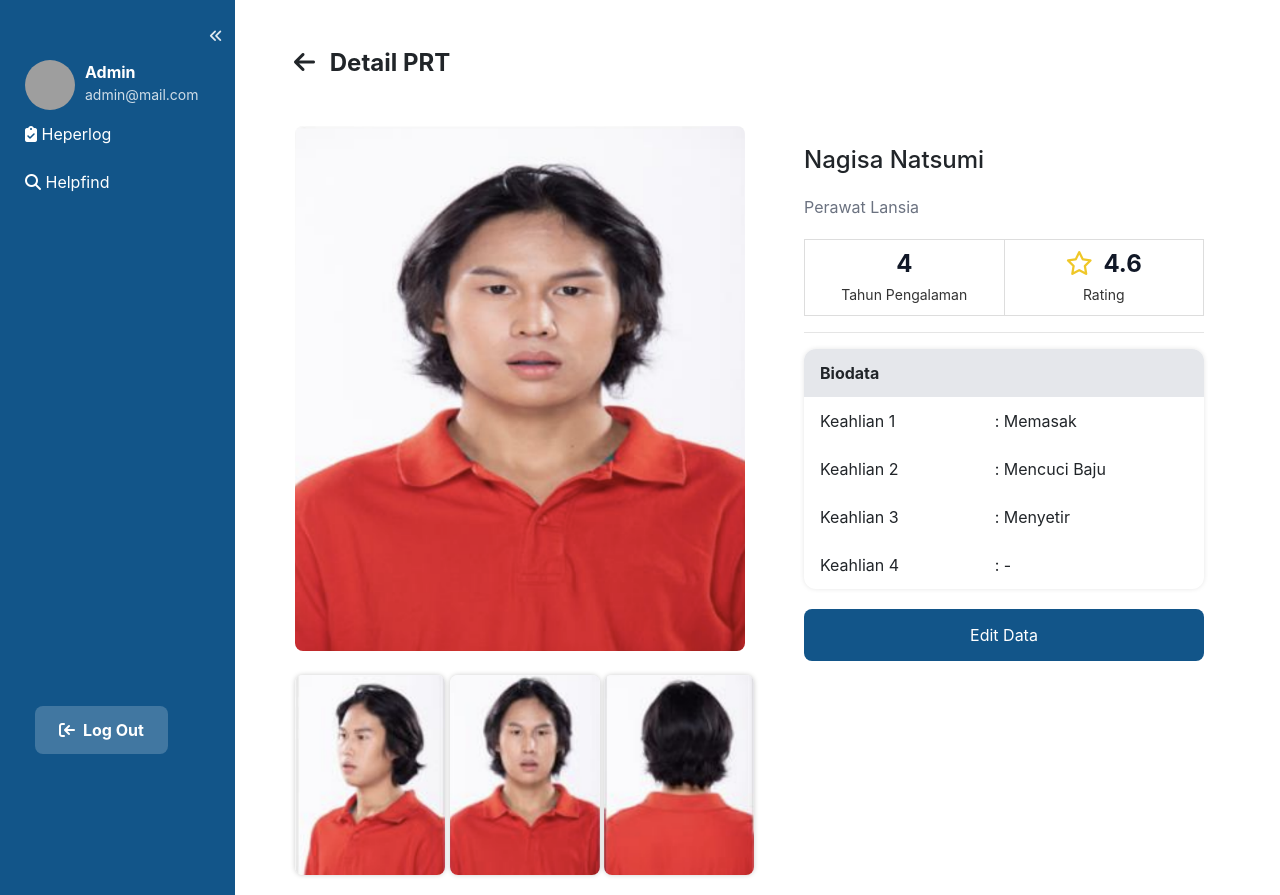
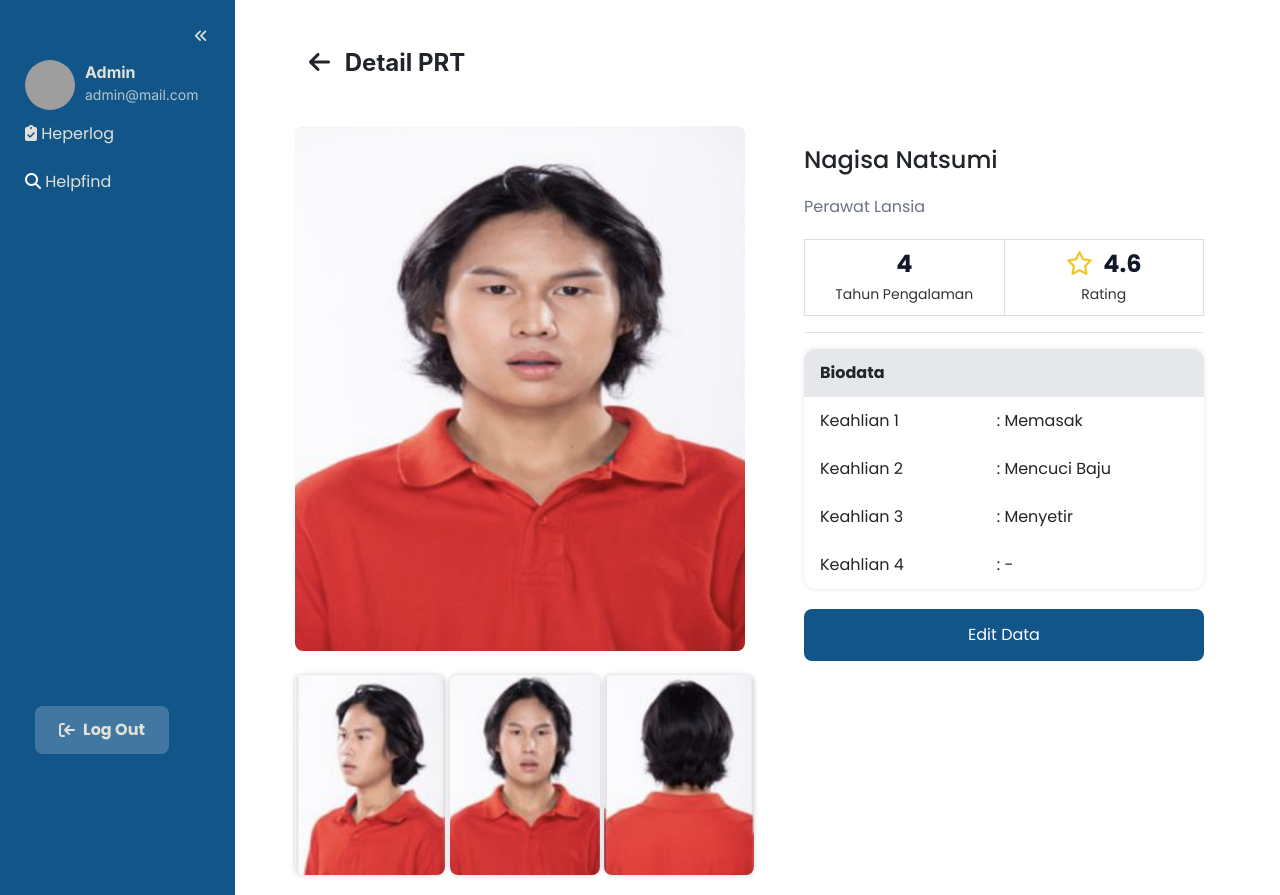
Before and after one commit to manzil26/FED5026231037, a plain HTML site: page pertemuan4.html in a window 1280 px wide. Drawn offline with nearby package versions, Linux system fonts and the light colour scheme; grey boxes are pictures that could not be loaded.

Commit message:
PR Pertemuan 4 (3)

```diff
--- a/pertemuan4.css
+++ b/pertemuan4.css
@@ -6,7 +6,7 @@
   background: #125589;
   color: white;
   width: 250px; /* Lebar saat terbuka */
-  transition: width 0.3s ease; /* Efek transisi */
+  transition: width 0.1s ; /* Efek transisi */
 
 }
 
@@ -26,6 +26,7 @@ border-left: 0;
 border-right: 0;
 border: none;
 white-space: nowrap;
+font-family: 'Poppins', sans-serif;
 }
 
 #sidebar .list-group-item:hover {
@@ -59,7 +60,7 @@ border-radius: 8px;
 .detail-prt {
   margin-bottom: 20px; /* Jarak dari atas */
   margin-top: 20px;
-  margin-left: 30px;
+  margin-left: 45px;
 }
 
 /*Isi sidebar */
@@ -71,6 +72,7 @@ border-radius: 8px;
   margin-top: 20px;
   margin-left: 20px;
 }
+
 
 .admin-info {
   display: flex;
@@ -89,22 +91,18 @@ border-radius: 8px;
 }
 
 
-
-
-/* Tombol -Tombol */
-.row wrapper {
-position: absolute;
-background-color: #125589;
-color: #125589;
+#toggleBtn[aria-expanded="true"] .icon-open {
+  display: inline;
 }
-
-
-#toggleBtn[aria-expanded="false"] {
-  /* disembunyikan saat sidebar ditutup */
-  margin-top: 25px;
-  margin-left: 10px;
-   color: white;
-   background-color: #125589;
+#toggleBtn[aria-expanded="true"] .icon-closed {
+  display: none;
+}
+#toggleBtn[aria-expanded="false"] .icon-open {
+  display: none;
+}
+#toggleBtn[aria-expanded="false"] .icon-closed {
+  display: inline;
+  color: #111827;
 }
 
 #toggleBtn{
--- a/pertemuan4.html
+++ b/pertemuan4.html
@@ -13,50 +13,74 @@
 
         <link rel="stylesheet" href="pertemuan4.css">
 
+        <link rel="preconnect" href="https://fonts.googleapis.com">
+        <link rel="preconnect" href="https://fonts.gstatic.com" crossorigin>
+        <link
+            href="https://fonts.googleapis.com/css2?family=Inter:ital,opsz,wght@0,14..32,100..900;1,14..32,100..900&family=Montserrat:ital,wght@0,100..900;1,100..900&family=Poppins:ital,wght@0,100;0,200;0,300;0,400;0,500;0,600;0,700;0,800;0,900;1,100;1,200;1,300;1,400;1,500;1,600;1,700;1,800;1,900&display=swap"
+            rel="stylesheet">
     </head>
     <body>
 
         <div class="container-fluid">
-            <div class="row d-flex d-md-block flex-nowrap  wrapper ">
-
-                <!--Tombol untuk membuka tutup sidebar-->
+            <div class="row d-flex d-md-block flex-nowrap ">
 
                 <button
-                    class="btn btn-sm position-absolute" id="toggleBtn"
+                    class="btn"
+                    id="toggleBtn"
                     type="button"
-                    style="top: 20px; left: 200px; z-index: 1050;"
+                    style="z-index: 1030; position: absolute; text-decoration: none; left: 19px; margin-top: 45px; transition: 0.1s; outline: none; box-shadow: none;"
                     data-toggle="collapse"
                     aria-expanded="true"
                     aria-controls="sidebar"
                     data-target="#sidebar">
-                    <i class="fa fa-angle-double-left icon-open"></i>
-
+                    <!-- Icon untuk tertutup -->
+                    <i class="fa fa-bars icon-closed"></i>
                 </button>
 
+                <!--Tombol untuk membuka tutup sidebar-->
+
                 <div class="row wrapper">
+
                     <div class="col-md-3 col-1 pl-0 pr-0 collapse show "
-                        id="sidebar">
+                        id="sidebar" style="color: #e0e2d9;">
                         <!-- List menu sidebar dengnan menghilamgksn garis bawah-->
                         <div
                             class="list-group border-0 text-center text-md-left">
+                            <!-- Tombol toggle -->
+                            <button
+                                class="btn btn-sm position-absolute"
+                                id="toggleBtn"
+                                type="button"
+                                style="color: #e0e2d9;;top: 20px; left: 200px; z-index: 1050; box-shadow: none; "
+                                data-toggle="collapse"
+                                data-target="#sidebar"
+                                aria-expanded="true"
+                                aria-controls="sidebar">
+                                <i
+                                    class="fas fa-angle-double-left icon-open"></i>
+
+                            </button>
                             <!-- Informasi Admin -->
                             <div class="admin-container  d-flex">
                                 <img
-                                    src="https://png.pngtree.com/png-vector/20240601/ourmid/pngtree-casual-man-flat-design-avatar-profile-picture-vector-png-image_12593008.png"
+                                    src="https://encrypted-tbn1.gstatic.com/images?q=tbn:ANd9GcRrwi7c6dO22VVPgMnbBU9VHmplzdp6Ufb4kL42iBji8BrggFxP"
                                     class="gambar-admin" alt="Gambar Admin">
                                 <div class="admin-info">
-                                    <p class="admin-name">Admin</p>
-                                    <p class="admin-email">admin@mail.com</p>
+                                    <p class="admin-name"
+                                        style="color: #e0e2d9; font-family: 'Inter', sans-serif;">Admin</p>
+                                    <p class="admin-email"
+                                        style="color: #e0e2d9; font-family: 'Inter', sans-serif;">admin@mail.com</p>
                                 </div>
                             </div>
 
                             <!--Menu Helplog-->
                             <!--  <i class="fas fa-clipboard-check"></i> ini font awesome-->
                             <a href="#menu1" class="list-group-item"
-                                data-toggle="collapse">
+                                data-toggle="collapse" style="color: #e0e2d9;">
                                 <i class="fa fa-clipboard-check"></i>
                                 <span
-                                    class="d-none d-md-inline">Heperlog</span></a>
+                                    class="d-none d-md-inline"
+                                    style="font-family: 'Poppins', sans-serif;">Heperlog</span></a>
                             <div class="collapse" id="menu1">
                                 <a href="#menu1sub1" class="list-group-item"
                                     data-toggle="collapse">Tanggal: 23 Maret
@@ -79,7 +103,8 @@
                                 data-toggle="collapse">
                                 <i class="fas fa-search"></i>
                                 <span
-                                    class="d-none d-md-inline">Helpfind</span></a>
+                                    class="d-none d-md-inline"
+                                    style="color: #e0e2d9;">Helpfind</span></a>
                             <div class="collapse" id="menu3">
                                 <a href="#" class="list-group-item">Nama:
                                     Siti
@@ -98,7 +123,8 @@
 
                         </div>
                         <!-- Tombol untuk logout -->
-                        <button class="logout-btn">
+                        <button class="logout-btn"
+                            style="color: #e0e2d9;font-family: 'Poppins', sans-serif;">
                             <i class="fa-solid fa-arrow-right-to-bracket"></i>
                             Log Out
                         </button>
@@ -111,7 +137,7 @@
                             <button id="toggleBtn1" aria-expanded="true"
                                 class="btn btn-sm"
                                 type="button"
-                                style="top: 20px; left: 300px; z-index: 1050;"
+                                style="top: 20px; left: 300px; z-index: 1050; outline: none; box-shadow: none;"
                                 data-toggle="collapse"
                                 data-target="#sidebar"
                                 aria-controls="sidebar"
@@ -145,7 +171,8 @@
                                 </div>
                             </div>
 
-                            <div class="profile-card">
+                            <div class="profile-card"
+                                style="font-family: 'Poppins', sans-serif;">
                                 <h2>Nagisa Natsumi</h2>
                                 <p class="job-title">Perawat Lansia</p>
 
```
